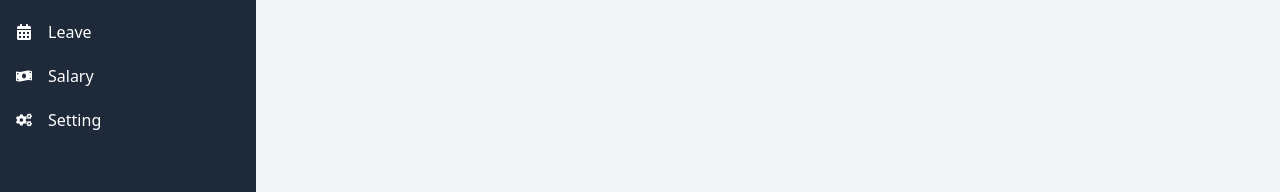
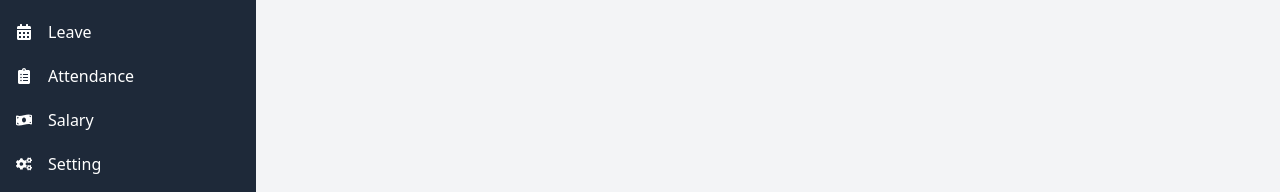
Before and after one commit to Ishap01/hrxpert-backend, a React (Vite) app in the folder frontend/: page /admin-dashboard in a window 1280 px wide. Shown: the part 178-370 px from the top of the page. Built offline with nearby package versions, Linux system fonts and the light colour scheme.

Commit message:
Added Attendance link in AdminSidebar.js

```diff
--- a/frontend/src/components/dashboard/AdminSidebar.jsx
+++ b/frontend/src/components/dashboard/AdminSidebar.jsx
@@ -1,6 +1,6 @@
 import React from 'react'
 import { Link ,NavLink} from 'react-router-dom'
-import {FaBuilding, FaCalendarAlt, FaCogs, FaMoneyBillWave, FaTachometerAlt, FaUser} from "react-icons/fa"
+import {FaBuilding, FaCalendarAlt, FaCogs, FaMoneyBillWave, FaTachometerAlt, FaUser, FaUserCheck, FaClipboard, FaClipboardList} from "react-icons/fa"
 const AdminSidebar = () => {
   return (
     <div className='bg-gray-800 text-white h-screen fixed left-0 top-0 bottom-0 space-y-2 w-64'>
@@ -26,11 +26,14 @@ const AdminSidebar = () => {
           <span>Leave</span>
         </NavLink>
         <NavLink to="" className="flex items-center space-x-4  py-2.5 px-4 rounded">
+          <FaClipboardList/>
+          <span>Attendance</span>
+        </NavLink>
+        <NavLink to="" className="flex items-center space-x-4  py-2.5 px-4 rounded">
           <FaMoneyBillWave/>
           <span>Salary</span>
         </NavLink>
-         <NavLink to="" className="flex items-center space-x-4  py-2.5 px-4 rounded
-">
+         <NavLink to="" className="flex items-center space-x-4  py-2.5 px-4 rounded">
           <FaCogs/>
           <span>Setting</span>
         </NavLink>
```
